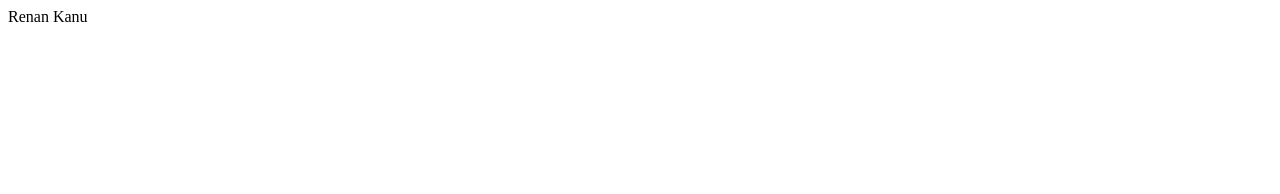
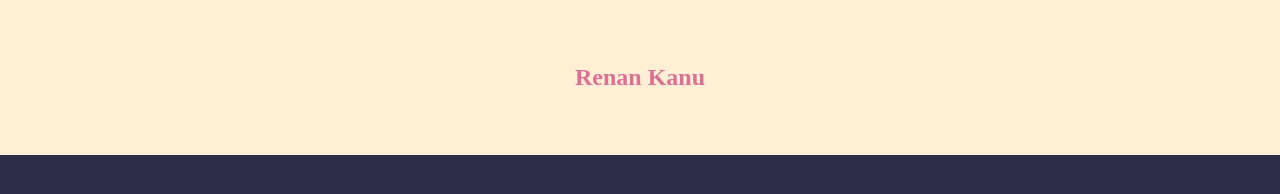
Before and after one commit to renankanu/kanu-portfolio, a Gatsby site: page / in a window 1280 px wide. Built offline with nearby package versions, Linux system fonts and the light colour scheme; Gatsby itself is replaced by a stand-in of ours.

Commit message:
Add components

```diff
--- a/package.json
+++ b/package.json
@@ -16,7 +16,9 @@
   "dependencies": {
     "gatsby": "^2.21.37",
     "react": "^16.12.0",
-    "react-dom": "^16.12.0"
+    "react-dom": "^16.12.0",
+    "react-helmet": "^6.0.0",
+    "styled-components": "^5.1.1"
   },
   "devDependencies": {
     "babel-eslint": "^10.1.0",
--- /dev/null
+++ b/src/pages/global-style.js
@@ -0,0 +1,19 @@
+import {createGlobalStyle} from 'styled-components'
+
+export default createGlobalStyle`
+*{
+  margin:0;
+  padding:0;
+  outline:0;
+  box-sizing: border-box;
+}
+
+html, body, #root {
+  min-height: 100%
+}
+
+body {
+  background-color: #2E2D48;
+  -webkit-font-smoothing: antialiased !important;
+}
+`;
--- a/src/pages/index.js
+++ b/src/pages/index.js
@@ -1,5 +1,19 @@
 import React from 'react';
+import { Helmet } from 'react-helmet'
+import {Title, Wrapper} from './style'
+import GlobalStyle from './global-style'
 
 export default function Home() {
-  return <div>Renan Kanu</div>;
+  return (
+    <>
+      <GlobalStyle/>
+      <Wrapper>
+      <Title>Renan Kanu</Title>
+      </Wrapper>
+      <Helmet>
+        <meta charSet="utf-8" />
+        <title>{`<RenanKanu>`}</title>
+      </Helmet>
+    </>
+  )
 }
--- /dev/null
+++ b/src/pages/style.js
@@ -0,0 +1,12 @@
+import styled from 'styled-components'
+
+export const Title = styled.h1`
+  font-size: 1.5em;
+  text-align: center;
+  color: palevioletred;
+`;
+
+export const Wrapper = styled.section`
+  padding: 4em;
+  background: papayawhip;
+`;
```
Also changed, not shown: src/components/common/Button/index.js (added, +28 -0 lines), .eslintrc.js, src/components/common/Card/index.js (added), 1 other file.
